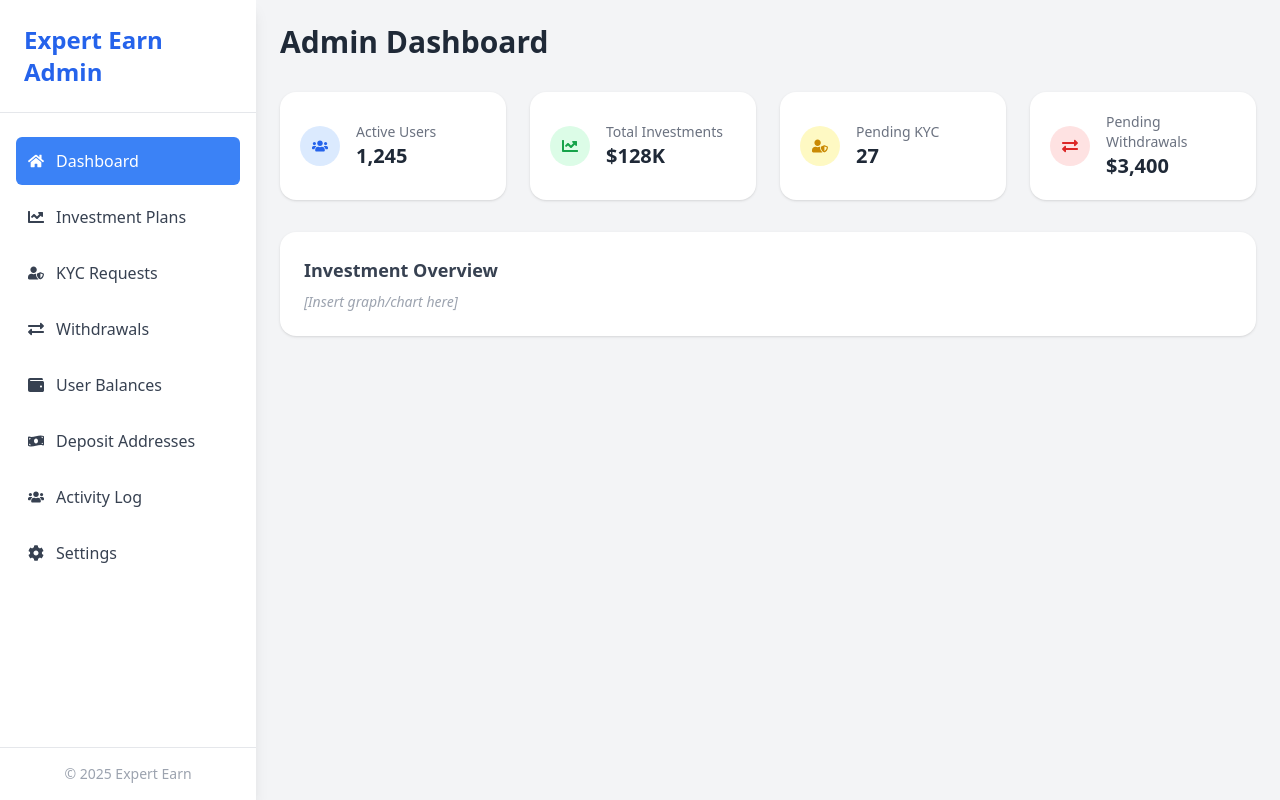
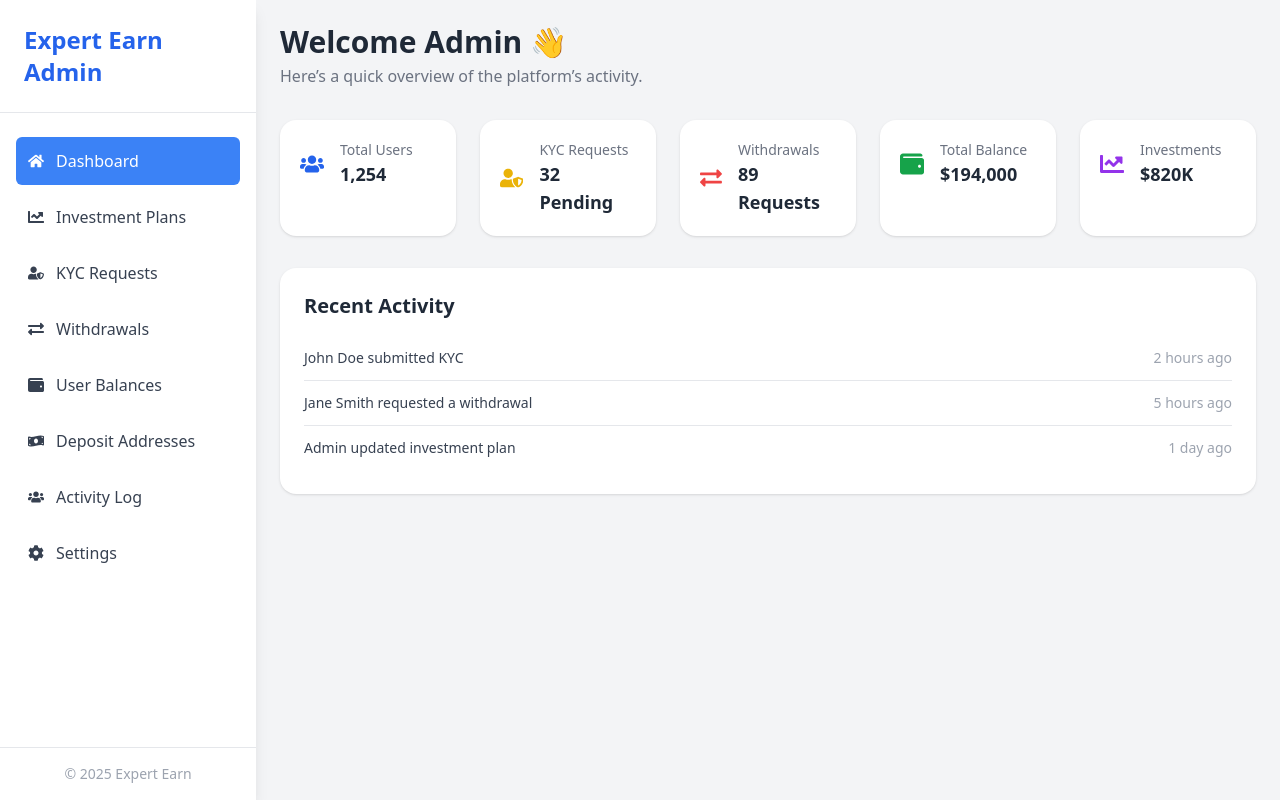
Before and after one commit to cedoe70/expert, a React (Vite) app: page /admin/dashboard in a window 1280 px wide. Built offline with nearby package versions, Linux system fonts and the light colour scheme.

Commit message:
Update Dashboard.jsx

```diff
--- a/src/pages/admin/Dashboard.jsx
+++ b/src/pages/admin/Dashboard.jsx
@@ -1,39 +1,81 @@
 import React from "react";
-import {
-  FaUserShield,
-  FaExchangeAlt,
-  FaWallet,
-  FaChartLine,
-  FaUsers,
-} from "react-icons/fa";
+import { FaUsers, FaUserShield, FaExchangeAlt, FaWallet, FaChartLine } from "react-icons/fa";
 
 const Dashboard = () => {
   return (
     <div className="space-y-8">
-      <h1 className="text-3xl font-semibold text-gray-800">Admin Dashboard</h1>
+      {/* Heading */}
+      <div>
+        <h1 className="text-3xl font-bold text-gray-800">Welcome Admin 👋</h1>
+        <p className="text-gray-500 mt-1">Here’s a quick overview of the platform’s activity.</p>
+      </div>
 
-      {/* KPI Cards */}
-      <div className="grid grid-cols-1 md:grid-cols-2 lg:grid-cols-4 gap-6">
-        {[
-          { title: "Active Users", value: "1,245", icon: <FaUsers />, color: "bg-blue-100 text-blue-600" },
-          { title: "Total Investments", value: "$128K", icon: <FaChartLine />, color: "bg-green-100 text-green-600" },
-          { title: "Pending KYC", value: "27", icon: <FaUserShield />, color: "bg-yellow-100 text-yellow-600" },
-          { title: "Pending Withdrawals", value: "$3,400", icon: <FaExchangeAlt />, color: "bg-red-100 text-red-600" },
-        ].map((kpi, idx) => (
-          <div key={idx} className="bg-white p-5 rounded-2xl shadow flex items-center gap-4">
-            <div className={`p-3 rounded-full ${kpi.color}`}>{kpi.icon}</div>
+      {/* Stats Cards */}
+      <div className="grid grid-cols-1 sm:grid-cols-2 lg:grid-cols-3 xl:grid-cols-5 gap-6">
+        <div className="bg-white rounded-2xl shadow p-5">
+          <div className="flex items-center gap-4">
+            <FaUsers className="text-blue-600 text-2xl" />
             <div>
-              <div className="text-sm text-gray-500">{kpi.title}</div>
-              <div className="text-xl font-bold text-gray-800">{kpi.value}</div>
+              <p className="text-sm text-gray-500">Total Users</p>
+              <p className="text-lg font-semibold text-gray-800">1,254</p>
             </div>
           </div>
-        ))}
+        </div>
+        <div className="bg-white rounded-2xl shadow p-5">
+          <div className="flex items-center gap-4">
+            <FaUserShield className="text-yellow-500 text-2xl" />
+            <div>
+              <p className="text-sm text-gray-500">KYC Requests</p>
+              <p className="text-lg font-semibold text-gray-800">32 Pending</p>
+            </div>
+          </div>
+        </div>
+        <div className="bg-white rounded-2xl shadow p-5">
+          <div className="flex items-center gap-4">
+            <FaExchangeAlt className="text-red-500 text-2xl" />
+            <div>
+              <p className="text-sm text-gray-500">Withdrawals</p>
+              <p className="text-lg font-semibold text-gray-800">89 Requests</p>
+            </div>
+          </div>
+        </div>
+        <div className="bg-white rounded-2xl shadow p-5">
+          <div className="flex items-center gap-4">
+            <FaWallet className="text-green-600 text-2xl" />
+            <div>
+              <p className="text-sm text-gray-500">Total Balance</p>
+              <p className="text-lg font-semibold text-gray-800">$194,000</p>
+            </div>
+          </div>
+        </div>
+        <div className="bg-white rounded-2xl shadow p-5">
+          <div className="flex items-center gap-4">
+            <FaChartLine className="text-purple-600 text-2xl" />
+            <div>
+              <p className="text-sm text-gray-500">Investments</p>
+              <p className="text-lg font-semibold text-gray-800">$820K</p>
+            </div>
+          </div>
+        </div>
       </div>
 
-      {/* Graph Placeholder */}
+      {/* Recent Activity */}
       <div className="bg-white rounded-2xl shadow p-6">
-        <div className="text-lg font-semibold text-gray-700 mb-2">Investment Overview</div>
-        <div className="text-gray-400 italic text-sm">[Insert graph/chart here]</div>
+        <h2 className="text-xl font-semibold text-gray-800 mb-4">Recent Activity</h2>
+        <ul className="divide-y divide-gray-200">
+          <li className="py-3 text-sm text-gray-700 flex justify-between">
+            <span>John Doe submitted KYC</span>
+            <span className="text-gray-400">2 hours ago</span>
+          </li>
+          <li className="py-3 text-sm text-gray-700 flex justify-between">
+            <span>Jane Smith requested a withdrawal</span>
+            <span className="text-gray-400">5 hours ago</span>
+          </li>
+          <li className="py-3 text-sm text-gray-700 flex justify-between">
+            <span>Admin updated investment plan</span>
+            <span className="text-gray-400">1 day ago</span>
+          </li>
+        </ul>
       </div>
     </div>
   );
```
